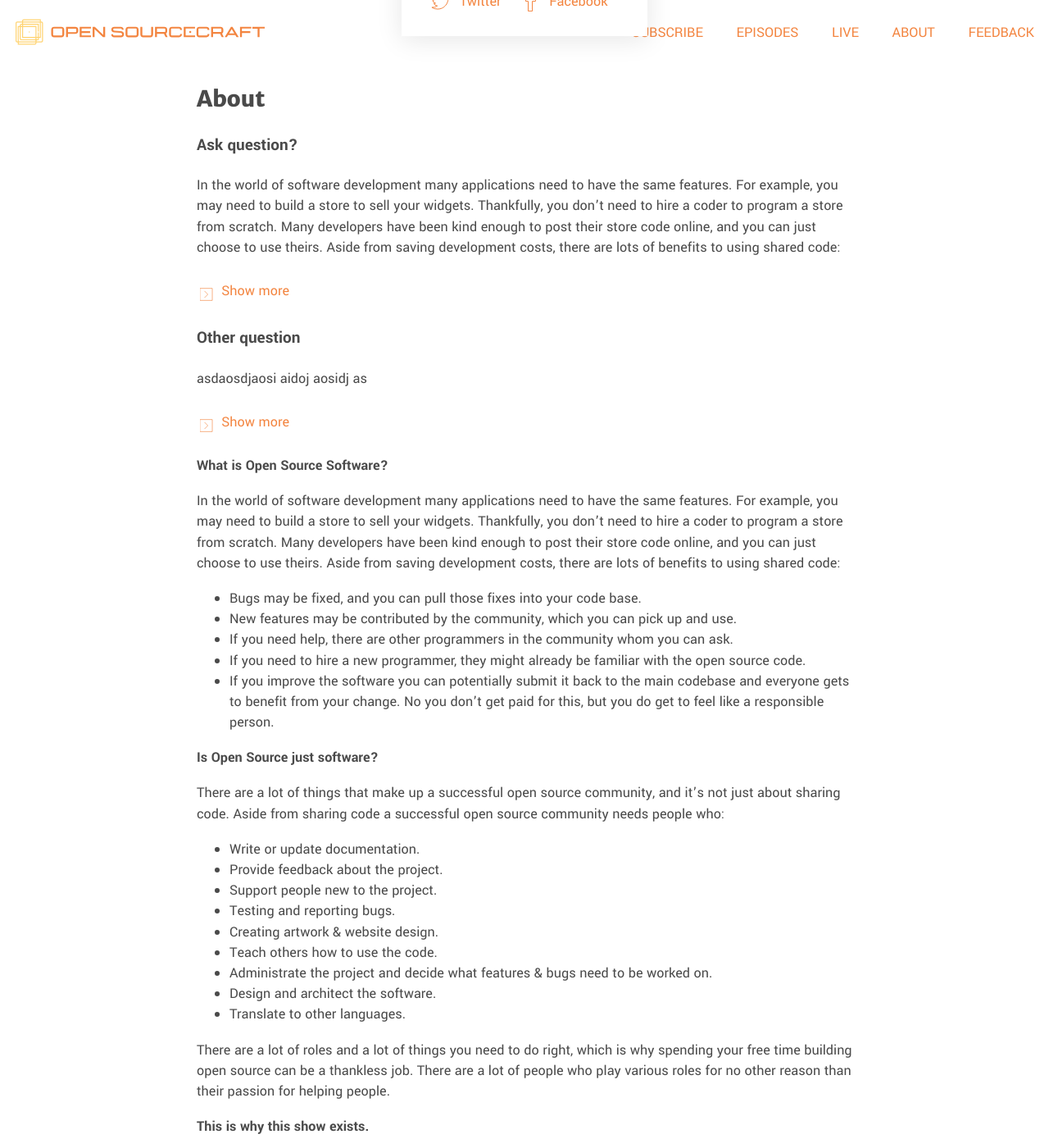
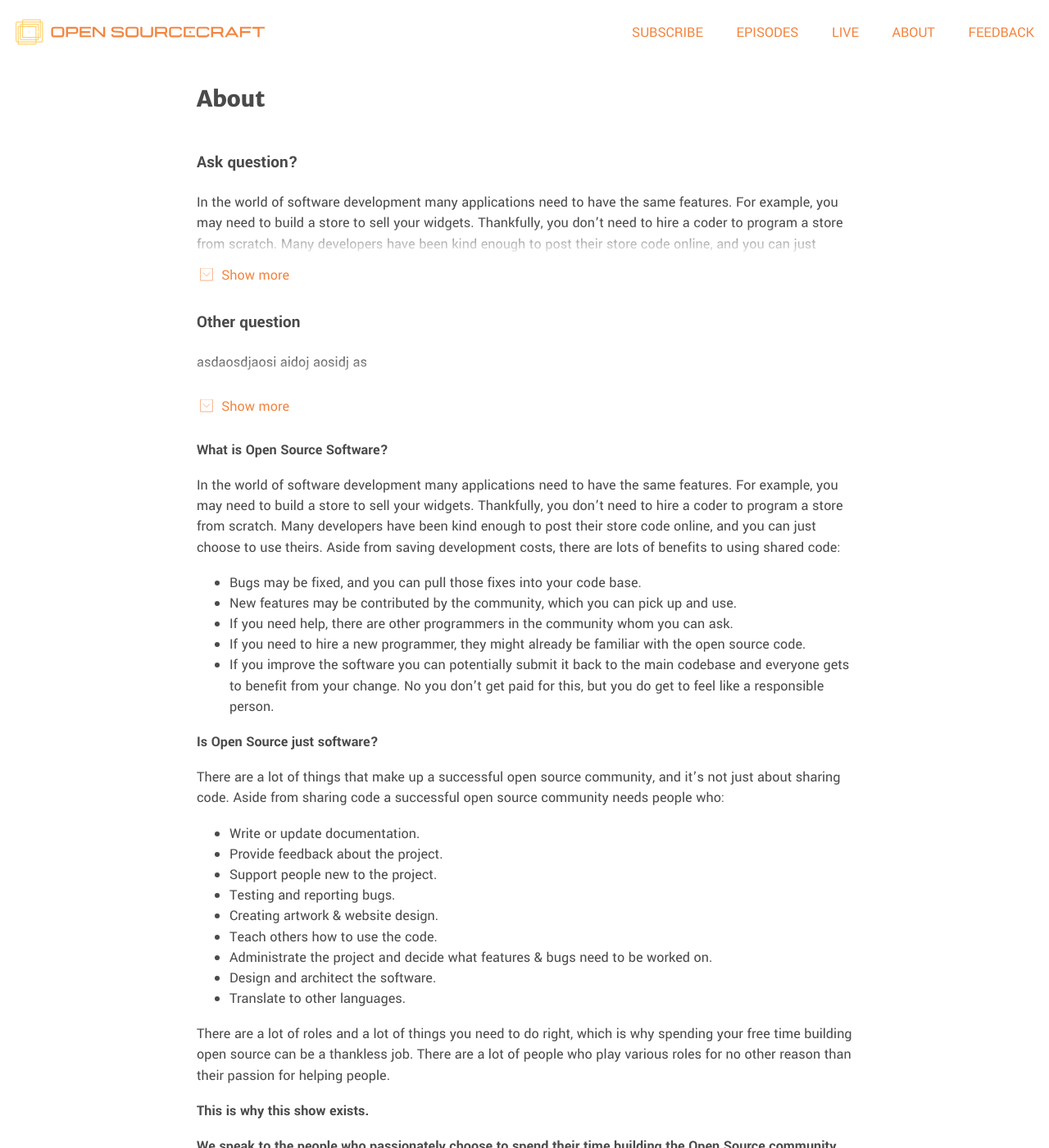
Before and after one commit to Code-Pop/open-sourcecraft, a Jekyll site: the page built from about.md, in a window 1280 px wide and 1400 px high. Shown: the whole window at 82% size. Built offline with Jekyll 4.4.1, drawn with Linux system fonts in a browser that asks for light colours.

Commit message:
Update mini style and modal

```diff
--- a/_sass/components/_button.scss
+++ b/_sass/components/_button.scss
@@ -50,6 +50,10 @@
     > .icon {
       margin-right: 6px;
       margin-bottom: -7px;
+      &._mini {
+        margin-bottom: -2px;
+      }
     }
+
   }
 }
--- a/_sass/components/_modal.scss
+++ b/_sass/components/_modal.scss
@@ -32,7 +32,7 @@
     }
   }
   &._is-closed {
-    transform: translate(-50%, -500%);
+    transform: translate(-50%, -900%);
   }
   > .close {
     position: absolute;
--- a/css/main.scss
+++ b/css/main.scss
@@ -27,6 +27,7 @@
 @import 'components/modal';
 @import 'components/video';
 @import 'components/player';
+@import 'components/collapse';
 
 // Helpers
 @import 'helpers';
```
